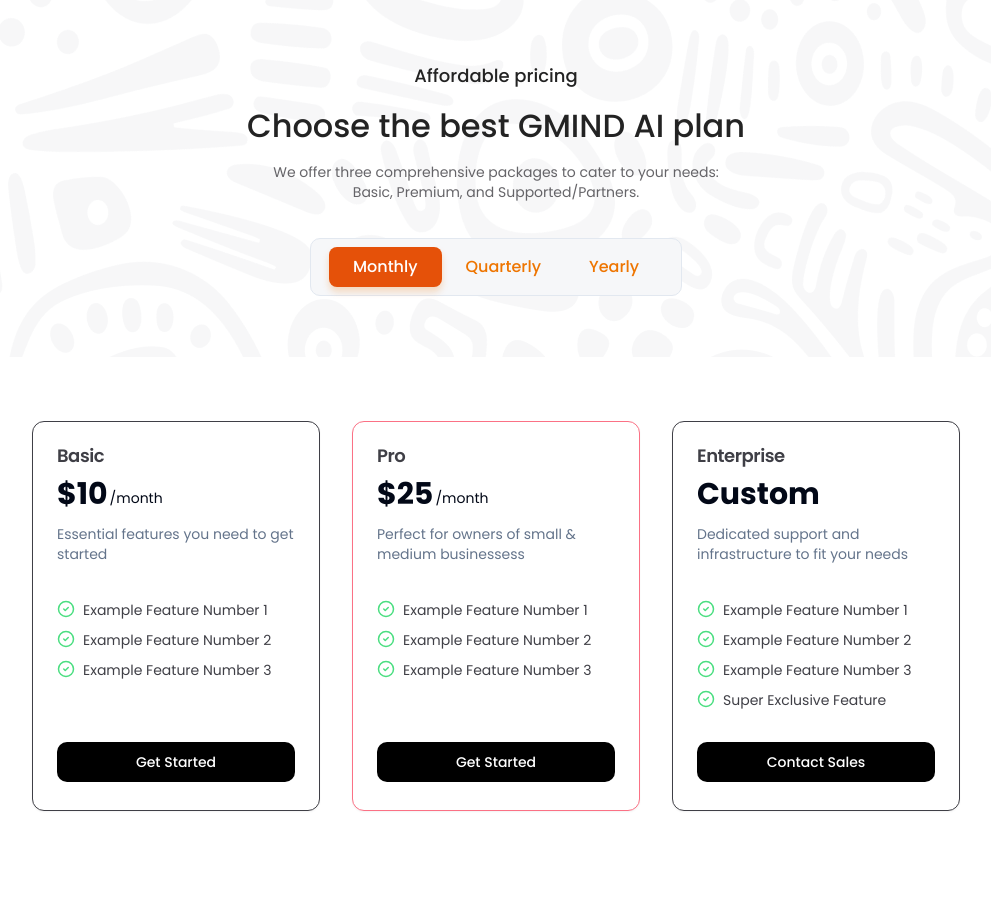
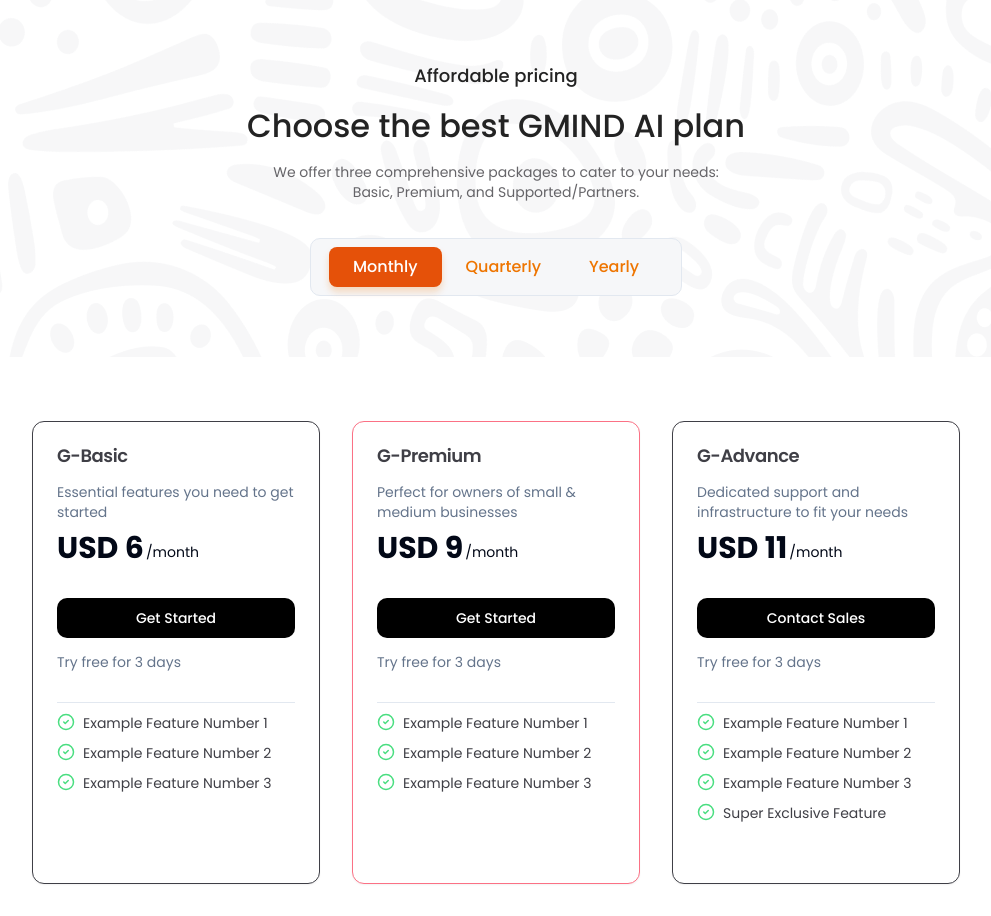
Before and after one commit to ZubairImtiaz3/Stripe-Flutterflow-Nextjs-Pricing, a Next.js app: page / in a window 1280 px wide. Shown: the whole page, without its empty margins (144-1135 px from the left). Before the commit the page ends 843 px from the top, so only its background shows below. Built offline with nearby package versions, Linux system fonts and the light colour scheme.

Commit message:
implement basic pricing card component stucture

```diff
--- a/app/page.tsx
+++ b/app/page.tsx
@@ -1,17 +1,33 @@
 "use client";
-
+import { useState } from "react";
 import { PricingCard, PricingSwitch } from "@/components/pricing";
-import React, { useState } from "react";
 
 export default function Home() {
-  const [isYearly, setIsYearly] = useState(false);
-  const togglePricingPeriod = (value: string) =>
-    setIsYearly(parseInt(value) === 1);
+  const [pricingPeriod, setPricingPeriod] = useState<
+    "monthly" | "quarterly" | "yearly"
+  >("monthly");
+
+  const togglePricingPeriod = (value: string) => {
+    switch (value) {
+      case "0":
+        setPricingPeriod("monthly");
+        break;
+      case "1":
+        setPricingPeriod("quarterly");
+        break;
+      case "2":
+        setPricingPeriod("yearly");
+        break;
+      default:
+        setPricingPeriod("monthly");
+    }
+  };
 
   const plans = [
     {
-      title: "Basic",
-      monthlyPrice: 10,
+      title: "G-Basic",
+      monthlyPrice: 6,
+      quarterlyPrice: 15,
       yearlyPrice: 100,
       description: "Essential features you need to get started",
       features: [
@@ -22,10 +38,11 @@
       actionLabel: "Get Started",
     },
     {
-      title: "Pro",
-      monthlyPrice: 25,
+      title: "G-Premium",
+      monthlyPrice: 9,
+      quarterlyPrice: 25,
       yearlyPrice: 250,
-      description: "Perfect for owners of small & medium businessess",
+      description: "Perfect for owners of small & medium businesses",
       features: [
         "Example Feature Number 1",
         "Example Feature Number 2",
@@ -35,8 +52,10 @@
       popular: true,
     },
     {
-      title: "Enterprise",
-      price: "Custom",
+      title: "G-Advance",
+      monthlyPrice: 11,
+      quarterlyPrice: 30,
+      yearlyPrice: 350,
       description: "Dedicated support and infrastructure to fit your needs",
       features: [
         "Example Feature Number 1",
@@ -48,6 +67,7 @@
       exclusive: true,
     },
   ];
+
   return (
     <>
       <div className="bg-pricing-hero w-full h-[22.313rem] flex justify-center items-center">
@@ -68,7 +88,11 @@
         <section className="flex flex-col sm:flex-row sm:flex-wrap justify-center gap-8 mt-8">
           {plans.map((plan) => {
             return (
-              <PricingCard key={plan.title} {...plan} isYearly={isYearly} />
+              <PricingCard
+                key={plan.title}
+                {...plan}
+                pricingPeriod={pricingPeriod}
+              />
             );
           })}
         </section>
--- a/components/pricing.tsx
+++ b/components/pricing.tsx
@@ -13,15 +13,17 @@
 import { Button } from "@/components/ui/button";
 import React from "react";
 import { cn } from "@/lib/utils";
+import { Separator } from "@/components/ui/separator";
 
 type PricingSwitchProps = {
   onSwitch: (value: string) => void;
 };
 
 type PricingCardProps = {
-  isYearly?: boolean;
+  pricingPeriod: "monthly" | "quarterly" | "yearly";
   title: string;
   monthlyPrice?: number;
+  quarterlyPrice?: number;
   yearlyPrice?: number;
   description: string;
   features: string[];
@@ -47,16 +49,42 @@
 );
 
 export const PricingCard = ({
-  isYearly,
+  pricingPeriod,
   title,
   monthlyPrice,
+  quarterlyPrice,
   yearlyPrice,
   description,
   features,
   actionLabel,
   popular,
   exclusive,
-}: PricingCardProps) => (
+}: PricingCardProps) => {
+  const getPrice = () => {
+    switch (pricingPeriod) {
+      case "yearly":
+        return yearlyPrice ? `USD ${yearlyPrice}` : "Custom";
+      case "quarterly":
+        return quarterlyPrice ? `USD ${quarterlyPrice}` : "Custom";
+      case "monthly":
+      default:
+        return monthlyPrice ? `USD ${monthlyPrice}` : "Custom";
+    }
+  };
+
+  const getPeriod = () => {
+    switch (pricingPeriod) {
+      case "yearly":
+        return "/year";
+      case "quarterly":
+        return "/quarter";
+      case "monthly":
+      default:
+        return "/month";
+    }
+  };
+
+  return (
     <Card
       className={cn(
         `w-72 flex flex-col justify-between py-1 ${
@@ -70,11 +98,11 @@
     >
       <div>
         <CardHeader className="pb-8 pt-4">
-        {isYearly && yearlyPrice && monthlyPrice ? (
           <div className="flex justify-between">
             <CardTitle className="text-zinc-700 dark:text-zinc-300 text-lg">
               {title}
             </CardTitle>
+            {pricingPeriod === "yearly" && yearlyPrice && monthlyPrice && (
               <div
                 className={cn(
                   "px-2.5 rounded-xl h-fit text-sm py-1 bg-zinc-200 text-black dark:bg-zinc-800 dark:text-white",
@@ -86,40 +114,37 @@
               >
                 Save ${monthlyPrice * 12 - yearlyPrice}
               </div>
+            )}
           </div>
-        ) : (
-          <CardTitle className="text-zinc-700 dark:text-zinc-300 text-lg">
-            {title}
-          </CardTitle>
-        )}
+          <CardDescription className="pt-1.5 h-12">
+            {description}
+          </CardDescription>
           <div className="flex gap-0.5">
-          <h3 className="text-3xl font-bold">
-            {yearlyPrice && isYearly
-              ? "$" + yearlyPrice
-              : monthlyPrice
-              ? "$" + monthlyPrice
-              : "Custom"}
-          </h3>
+            <h3 className="text-3xl font-bold">{getPrice()}</h3>
             <span className="flex flex-col justify-end text-sm mb-1">
-            {yearlyPrice && isYearly ? "/year" : monthlyPrice ? "/month" : null}
+              {getPeriod()}
             </span>
           </div>
-        <CardDescription className="pt-1.5 h-12">{description}</CardDescription>
         </CardHeader>
         <CardContent className="flex flex-col gap-2">
+          <Button className="relative inline-flex w-full items-center justify-center rounded-md bg-black text-white dark:bg-white px-6 font-medium  dark:text-black transition-colors focus:outline-none focus:ring-2 focus:ring-slate-400 focus:ring-offset-2 focus:ring-offset-slate-50">
+            <div className="absolute -inset-0.5 -z-10 rounded-lg bg-gradient-to-b from-[#c7d2fe] to-[#8678f9] opacity-75 blur" />
+            {actionLabel}
+          </Button>
+          <CardDescription className="pt-1.5 h-12">
+            Try free for 3 days
+          </CardDescription>
+          <Separator />
           {features.map((feature: string) => (
             <CheckItem key={feature} text={feature} />
           ))}
         </CardContent>
       </div>
-    <CardFooter className="mt-2">
-      <Button className="relative inline-flex w-full items-center justify-center rounded-md bg-black text-white dark:bg-white px-6 font-medium  dark:text-black transition-colors focus:outline-none focus:ring-2 focus:ring-slate-400 focus:ring-offset-2 focus:ring-offset-slate-50">
-        <div className="absolute -inset-0.5 -z-10 rounded-lg bg-gradient-to-b from-[#c7d2fe] to-[#8678f9] opacity-75 blur" />
-        {actionLabel}
-      </Button>
-    </CardFooter>
+      <CardFooter className="mt-2"></CardFooter>
     </Card>
   );
+};
+
 
 const CheckItem = ({ text }: { text: string }) => (
   <div className="flex gap-2">
--- /dev/null
+++ b/components/ui/separator.tsx
@@ -0,0 +1,31 @@
+"use client"
+
+import * as React from "react"
+import * as SeparatorPrimitive from "@radix-ui/react-separator"
+
+import { cn } from "@/lib/utils"
+
+const Separator = React.forwardRef<
+  React.ElementRef<typeof SeparatorPrimitive.Root>,
+  React.ComponentPropsWithoutRef<typeof SeparatorPrimitive.Root>
+>(
+  (
+    { className, orientation = "horizontal", decorative = true, ...props },
+    ref
+  ) => (
+    <SeparatorPrimitive.Root
+      ref={ref}
+      decorative={decorative}
+      orientation={orientation}
+      className={cn(
+        "shrink-0 bg-border",
+        orientation === "horizontal" ? "h-[1px] w-full" : "h-full w-[1px]",
+        className
+      )}
+      {...props}
+    />
+  )
+)
+Separator.displayName = SeparatorPrimitive.Root.displayName
+
+export { Separator }
--- a/package.json
+++ b/package.json
@@ -10,6 +10,7 @@
   },
   "dependencies": {
     "@radix-ui/react-dropdown-menu": "^2.1.1",
+    "@radix-ui/react-separator": "^1.1.0",
     "@radix-ui/react-slot": "^1.1.0",
     "@radix-ui/react-tabs": "^1.1.0",
     "class-variance-authority": "^0.7.0",
```
Also changed, not shown: 1 other file (tests, documents, lock files or other folders). Lines whose indentation alone changed are shown as unchanged.
